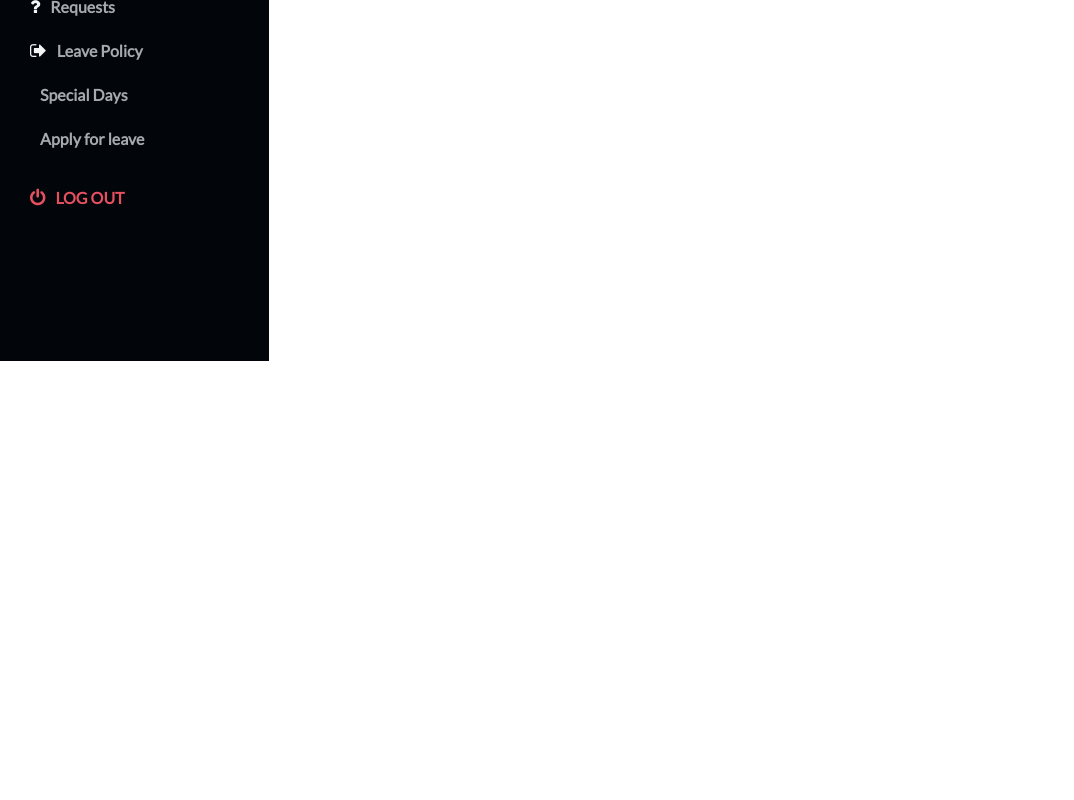
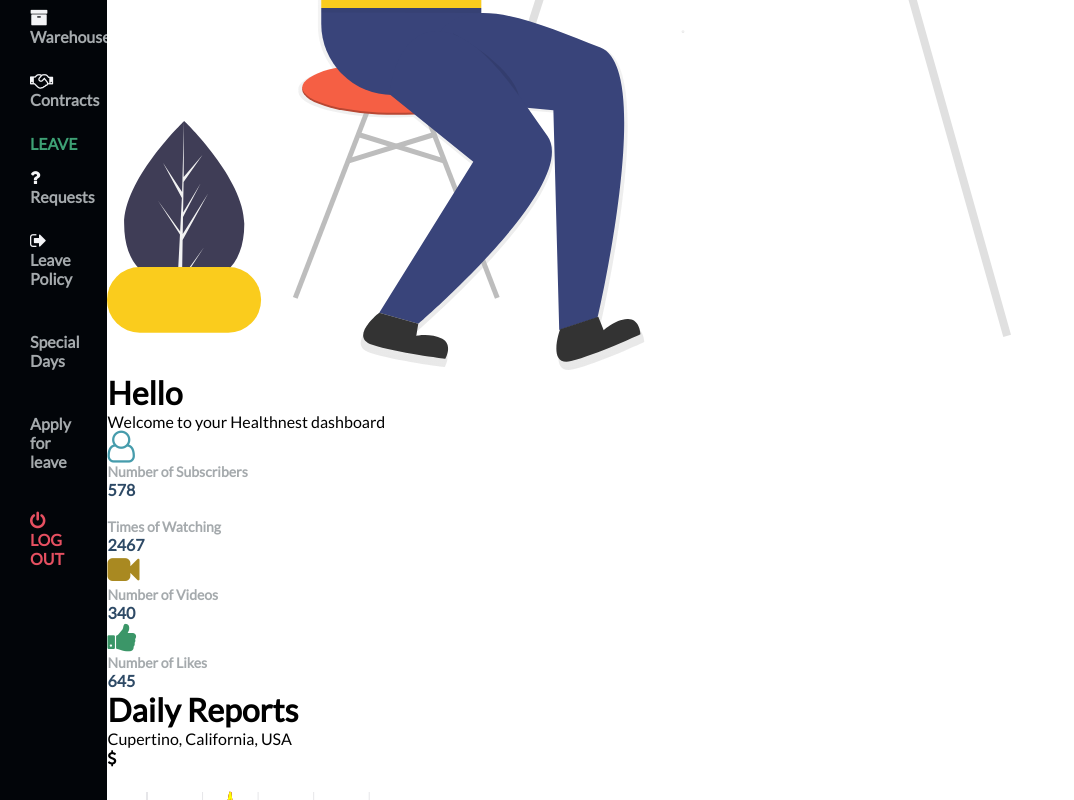
Before and after one commit to omgitsfaraaz/Healthnest, a React (Create React App) app: page / in a window 1280 px wide. Shown: the part 439-1239 px from the top of the page, without its empty margins (0-1074 px from the left). Before the commit the page ends 800 px from the top, so only its background shows below. Built offline with nearby package versions, Linux system fonts and the light colour scheme.

Commit message:
Created main and chart component

```diff
--- a/package.json
+++ b/package.json
@@ -9,6 +9,7 @@
     "react": "^17.0.1",
     "react-dom": "^17.0.1",
     "react-scripts": "4.0.1",
+    "react-vis": "^1.11.7",
     "web-vitals": "^0.2.4"
   },
   "scripts": {
--- a/src/App.js
+++ b/src/App.js
@@ -1,4 +1,5 @@
 import { useState } from 'react';
+import Main from './components/main/Main';
 import Navbar from './components/navbar/Navbar';
 import Sidebar from './components/sidebar/Sidebar';
 
@@ -17,7 +18,7 @@ const App = () => {
   return (
     <div className="container">
       <Navbar sidebarOpen={sidebarOpen} openSidebar={openSidebar} />
-      <h1>Heathnest Dashboard</h1>
+      <Main />
       <Sidebar sidebarOpen={sidebarOpen} closeSidebar={closeSidebar} />
     </div>
   );
--- /dev/null
+++ b/src/components/charts/Chart.js
@@ -0,0 +1,33 @@
+import '../../../node_modules/react-vis/dist/style.css';
+import { XYPlot, LineSeries, XAxis, YAxis, VerticalGridLines, HorizontalGridLines } from 'react-vis';
+
+const Chart = () => {
+    const data = [
+        { x: 0, y: 8 },
+        { x: 1, y: 5 },
+        { x: 2, y: 4 },
+        { x: 3, y: 9 },
+        { x: 4, y: 1 },
+        { x: 5, y: 7 },
+        { x: 6, y: 6 },
+        { x: 7, y: 3 },
+        { x: 8, y: 2 },
+        { x: 9, y: 0 },
+    ]
+
+    return(
+        <div style={{ marginTop: '15px' }}>
+            <XYPlot height={300} width={300}>
+                <VerticalGridLines />
+                <HorizontalGridLines />
+                <XAxis />
+                <YAxis />
+                <LineSeries data={data} color="red" />
+                <LineSeries data={data} color="purple" />
+                <LineSeries data={data} color="yellow" />
+            </XYPlot>
+        </div>
+    )
+}
+
+export default Chart;
--- /dev/null
+++ b/src/components/main/Main.js
@@ -0,0 +1,102 @@
+import './Main.css';
+import hello from '../../assets/hello.svg';
+import Chart from '../charts/Chart'
+
+const Main = () => {
+    return(
+        <main>
+            <div className="main__container">
+                <div className="main__title">
+                    <img src={hello} alt="hello" />
+                    <div className="main__greeting">
+                        <h1>Hello</h1>
+                        <p>Welcome to your Healthnest dashboard</p>
+                    </div>
+                </div>
+
+                <div className="main__cards">
+
+                    <div className="card">
+                        <i className="fa fa-user-o fa-2x text-lightblue"></i>
+                        <div className="card_inner">
+                            <p className="text-primary-p">Number of Subscribers</p>
+                            <span className="font-bold text-title">578</span>
+                        </div>
+                    </div>
+
+                    <div className="card">
+                        <i className="fa fa-calender fa-2x text-red"></i>
+                        <div className="card_inner">
+                            <p className="text-primary-p">Times of Watching</p>
+                            <span className="font-bold text-title">2467</span>
+                        </div>
+                    </div>
+
+                    <div className="card">
+                        <i className="fa fa-video-camera fa-2x text-yellow"></i>
+                        <div className="card_inner">
+                            <p className="text-primary-p">Number of Videos</p>
+                            <span className="font-bold text-title">340</span>
+                        </div>
+                    </div>
+
+                    <div className="card">
+                        <i className="fa fa-thumbs-up fa-2x text-green"></i>
+                        <div className="card_inner">
+                            <p className="text-primary-p">Number of Likes</p>
+                            <span className="font-bold text-title">645</span>
+                        </div>
+                    </div>
+
+                </div>
+
+                <div className="charts">
+                    <div className="charts__left">
+                        <div className="charts__left__title">
+                            <div>
+                                <h1>Daily Reports</h1>
+                                <p>Cupertino, California, USA</p>
+                            </div>
+                            <i className="fa fa-usd"></i>
+                        </div>
+                        <Chart />
+                    </div>
+
+                    <div className="charts__right">
+                        <div className="charts__right__title">
+                            <div>
+                                <h1>Stats Reports</h1>
+                                <p>Cupertino, California, USA</p>
+                            </div>
+                            <i className="fa fa-use"></i>
+                        </div>
+
+                        <div className="charts__right__cards">
+                            <div className="card1">
+                                <h1>Income</h1>
+                                <p>$75,000</p>
+                            </div>
+
+                            <div className="card2">
+                                <h1>Sales</h1>
+                                <p>$124,200</p>
+                            </div>
+
+                            <div className="card3">
+                                <h1>Users</h1>
+                                <p>3900</p>
+                            </div>
+
+                            <div className="card4">
+                                <h1>Orders</h1>
+                                <p>1881</p>
+                            </div>
+                        </div>
+                    </div>
+                </div>
+            </div>
+        </main>
+    )
+}
+
+export default Main;
```
Also changed, not shown: src/components/main/Main.css (added), 2 other files (tests, documents, lock files or other folders).
